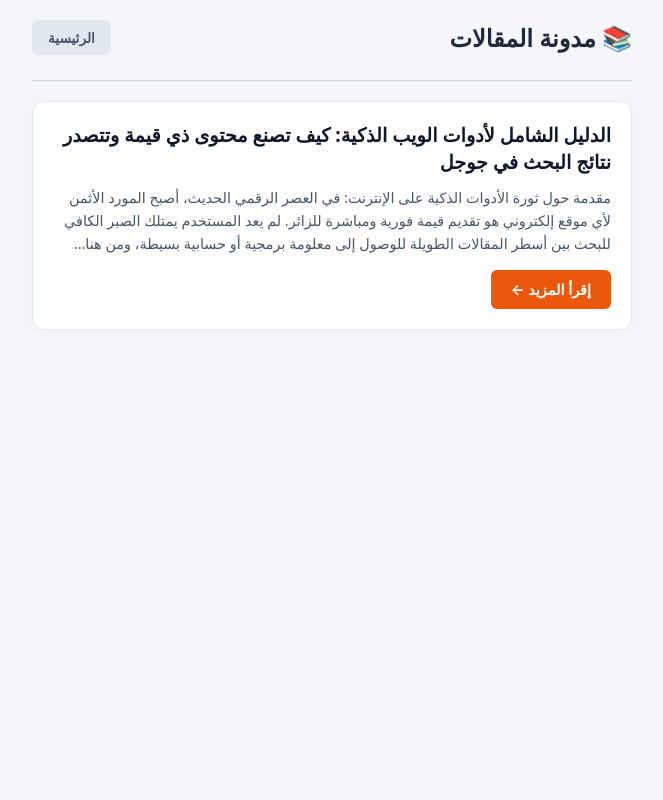
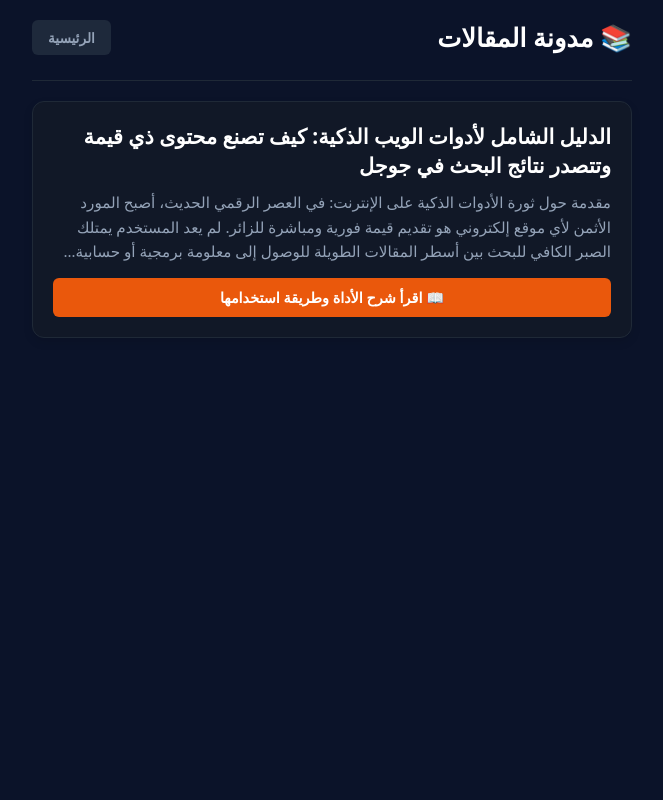
Before and after one commit to almasry00300/smart-tools-pro, a Flask app: page /blog in a window 1280 px wide. Shown: the whole page, without its empty margins (308-971 px from the left). Run offline with Flask 3, Linux system fonts and the light colour scheme.

Commit message:
تفعيل نظام المقاطع المقسمة والمظهر الداكن الاحترافي للمدونة

```diff
--- a/templates/blog.html
+++ b/templates/blog.html
@@ -6,15 +6,15 @@
     <title>مدونة المقالات الحصرية</title>
     <style>
         * { box-sizing: border-box; margin: 0; padding: 0; font-family: system-ui, -apple-system, sans-serif; }
-        body { background-color: #f4f6f9; color: #0f172a; padding: 20px; min-height: 100vh; }
+        body { background-color: #0b1329; color: #f8fafc; padding: 20px; min-height: 100vh; }
         .container { max-width: 600px; margin: 0 auto; width: 100%; }
         .header { display: flex; justify-content: space-between; align-items: center; margin-bottom: 25px; }
-        .header h1 { font-size: 1.5rem; font-weight: 800; color: #1e293b; }
-        .btn-home { text-decoration: none; color: #475569; background: #e2e8f0; padding: 8px 16px; border-radius: 6px; font-size: 0.85rem; font-weight: bold; }
-        .blog-card { background: #ffffff; border-radius: 12px; padding: 20px; margin-bottom: 15px; border: 1px solid #e2e8f0; box-shadow: 0 4px 6px rgba(0,0,0,0.02); }
-        .blog-card h2 { font-size: 1.2rem; font-weight: 700; color: #0f172a; margin-bottom: 10px; line-height: 1.4; }
-        .blog-card p { font-size: 0.9rem; color: #475569; line-height: 1.6; margin-bottom: 15px; display: -webkit-box; -webkit-line-clamp: 3; -webkit-box-orient: vertical; overflow: hidden; }
-        .btn-read { background-color: #ea580c; color: #ffffff; border-radius: 6px; font-weight: bold; padding: 10px 20px; text-decoration: none; display: inline-block; font-size: 0.9rem; text-align: center; }
+        .header h1 { font-size: 1.6rem; font-weight: 800; color: #ffffff; }
+        .btn-home { text-decoration: none; color: #94a3b8; background: #1e293b; padding: 8px 16px; border-radius: 6px; font-size: 0.85rem; font-weight: bold; }
+        .blog-card { background: #111827; border-radius: 12px; padding: 20px; margin-bottom: 15px; border: 1px solid #1f2937; box-shadow: 0 4px 10px rgba(0,0,0,0.1); }
+        .blog-card h2 { font-size: 1.3rem; font-weight: 700; color: #ffffff; margin-bottom: 10px; line-height: 1.4; }
+        .blog-card p { font-size: 0.95rem; color: #94a3b8; line-height: 1.6; margin-bottom: 15px; display: -webkit-box; -webkit-line-clamp: 3; -webkit-box-orient: vertical; overflow: hidden; }
+        .btn-read { background-color: #ea580c; color: #ffffff; border-radius: 6px; font-weight: bold; padding: 10px 20px; text-decoration: none; display: inline-block; font-size: 0.9rem; text-align: center; width: 100%; }
         .btn-read:hover { background-color: #c2410c; }
         .text-center { text-align: center; padding: 40px 0; color: #64748b; }
     </style>
@@ -25,15 +25,14 @@
             <h1>📚 مدونة المقالات</h1>
             <a href="/" class="btn-home">الرئيسية</a>
         </div>
-        <hr style="border: 0; border-top: 1px solid #cbd5e1; margin-bottom: 20px;">
+        <hr style="border: 0; border-top: 1px solid #1f2937; margin-bottom: 20px;">
 
         {% if posts %}
             {% for post in posts %}
             <div class="blog-card">
                 <h2>{{ post.title }}</h2>
-                <!-- جعل المتصفح يقص النص فوريا بالـ CSS لسرعة خارقة وبدون مجهود معالج -->
-                <p>{{ post.content }}</p>
-                <a href="/blog/post-speed/{{ post.id }}" class="btn-read">إقرأ المزيد ←</a>
+                <p>{{ post.content | striptags }}</p>
+                <a href="/blog/post-speed/{{ post.id }}" class="btn-read">📖 اقرأ شرح الأداة وطريقة استخدامها</a>
             </div>
             {% endfor %}
         {% else %}
```
Also changed, not shown: templates/post.html (+19 -6 lines).
